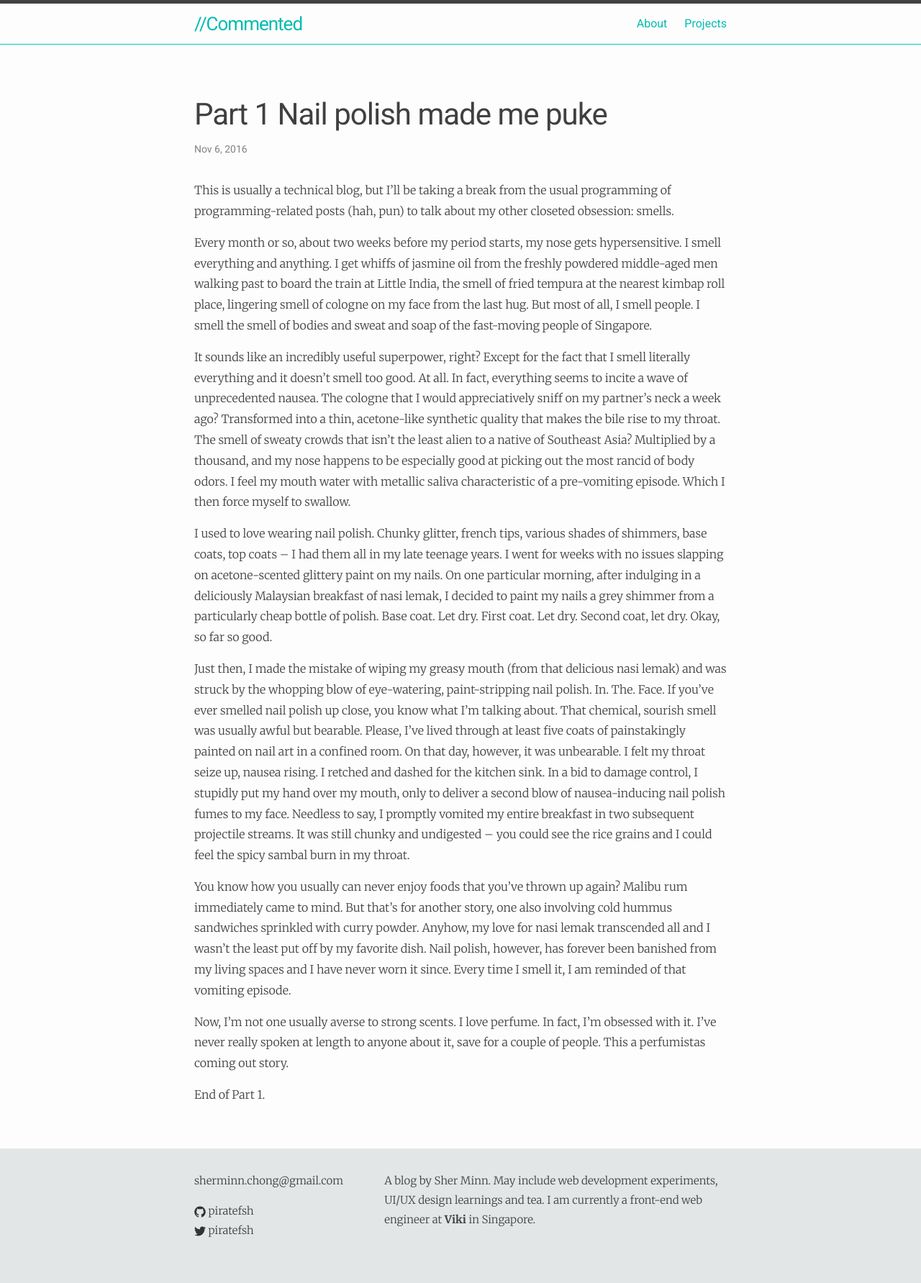
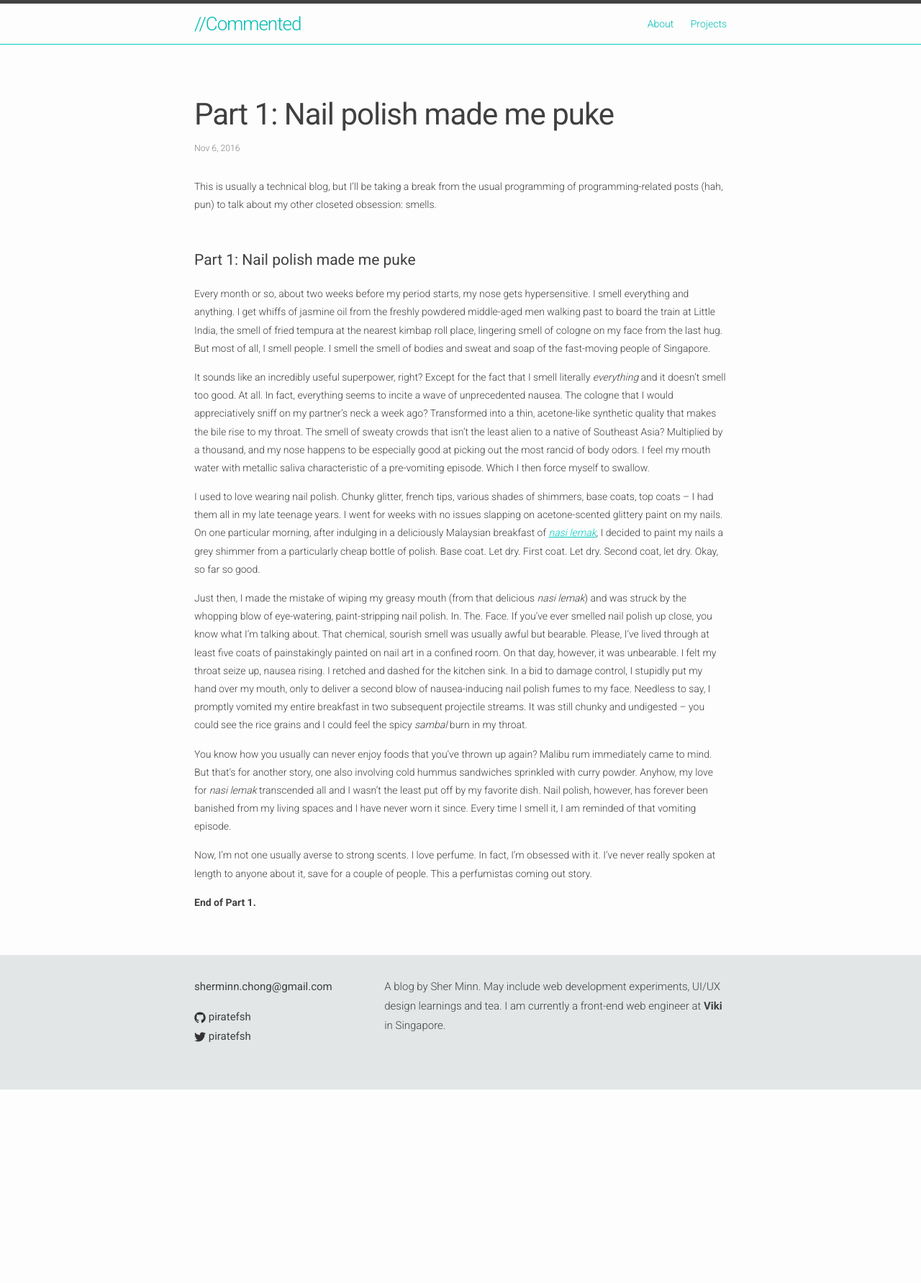
Before and after one commit to piratefsh/piratefsh.github.io, a Jekyll site: the page built from _posts/2016-11-06-nail-polish-made-me-puke.markdown, in a window 1280 px wide. Shown: the whole page at 72% size. Built offline with Jekyll 4.4.1, drawn with Linux system fonts in a browser that asks for light colours; after the commit the page ends 1514 px from its top, so only the background shows below that.

Commit message:
Update post and style

```diff
--- a/_posts/2016-11-06-nail-polish-made-me-puke.markdown
+++ b/_posts/2016-11-06-nail-polish-made-me-puke.markdown
@@ -1,21 +1,23 @@
 ---
-title: Part 1 Nail polish made me puke
+title: "Part 1: Nail polish made me puke"
 layout: post
 ---
 
 This is usually a technical blog, but I'll be taking a break from the usual programming of programming-related posts (hah, pun) to talk about my other closeted obsession: smells.
 
+# Part 1: Nail polish made me puke
+
 Every month or so, about two weeks before my period starts, my nose gets hypersensitive. I smell everything and anything. I get whiffs of jasmine oil from the freshly powdered middle-aged men walking past to board the train at Little India, the smell of fried tempura at the nearest kimbap roll place, lingering smell of cologne on my face from the last hug. But most of all, I smell people. I smell the smell of bodies and sweat and soap of the fast-moving people of Singapore.
 
-It sounds like an incredibly useful superpower, right? Except for the fact that I smell literally everything and it doesn’t smell too good. At all. In fact, everything seems to incite a wave of unprecedented nausea. The cologne that I would appreciatively sniff on my partner’s neck a week ago? Transformed into a thin, acetone-like synthetic quality that makes the bile rise to my throat. The smell of sweaty crowds that isn’t the least alien to a native of Southeast Asia? Multiplied by a thousand, and my nose happens to be especially good at picking out the most rancid of body odors. I feel my mouth water with metallic saliva characteristic of a pre-vomiting episode. Which I then force myself to swallow.
+It sounds like an incredibly useful superpower, right? Except for the fact that I smell literally _everything_ and it doesn’t smell too good. At all. In fact, everything seems to incite a wave of unprecedented nausea. The cologne that I would appreciatively sniff on my partner’s neck a week ago? Transformed into a thin, acetone-like synthetic quality that makes the bile rise to my throat. The smell of sweaty crowds that isn’t the least alien to a native of Southeast Asia? Multiplied by a thousand, and my nose happens to be especially good at picking out the most rancid of body odors. I feel my mouth water with metallic saliva characteristic of a pre-vomiting episode. Which I then force myself to swallow.
 
-I used to love wearing nail polish. Chunky glitter, french tips, various shades of shimmers, base coats, top coats -- I had them all in my late teenage years. I went for weeks with no issues slapping on acetone-scented glittery paint on my nails. On one particular morning, after indulging in a deliciously Malaysian breakfast of nasi lemak, I decided to paint my nails a grey shimmer from a particularly cheap bottle of polish. Base coat. Let dry. First coat. Let dry. Second coat, let dry. Okay, so far so good.
+I used to love wearing nail polish. Chunky glitter, french tips, various shades of shimmers, base coats, top coats -- I had them all in my late teenage years. I went for weeks with no issues slapping on acetone-scented glittery paint on my nails. On one particular morning, after indulging in a deliciously Malaysian breakfast of [_nasi lemak_](https://www.google.com.sg/search?q=nasi+lemak&source=lnms&tbm=isch&sa=X&ved=0ahUKEwiS0KHjq5PQAhVJqI8KHeNrAsAQ_AUICCgB&biw=1440&bih=799), I decided to paint my nails a grey shimmer from a particularly cheap bottle of polish. Base coat. Let dry. First coat. Let dry. Second coat, let dry. Okay, so far so good.
 
-Just then, I made the mistake of wiping my greasy mouth (from that delicious nasi lemak) and was struck by the whopping blow of eye-watering, paint-stripping nail polish. In. The. Face. If you’ve ever smelled nail polish up close, you know what I’m talking about. That chemical, sourish smell was usually awful but bearable. Please, I’ve lived through at least five coats of painstakingly painted on nail art in a confined room. On that day, however, it was unbearable. I felt my throat seize up, nausea rising. I retched and dashed for the kitchen sink. In a bid to damage control, I stupidly put my hand over my mouth, only to deliver a second blow of nausea-inducing nail polish fumes to my face. Needless to say, I promptly vomited my entire breakfast in two subsequent projectile streams. It was still chunky and undigested -- you could see the rice grains and I could feel the spicy sambal burn in my throat.
+Just then, I made the mistake of wiping my greasy mouth (from that delicious _nasi lemak_) and was struck by the whopping blow of eye-watering, paint-stripping nail polish. In. The. Face. If you’ve ever smelled nail polish up close, you know what I’m talking about. That chemical, sourish smell was usually awful but bearable. Please, I’ve lived through at least five coats of painstakingly painted on nail art in a confined room. On that day, however, it was unbearable. I felt my throat seize up, nausea rising. I retched and dashed for the kitchen sink. In a bid to damage control, I stupidly put my hand over my mouth, only to deliver a second blow of nausea-inducing nail polish fumes to my face. Needless to say, I promptly vomited my entire breakfast in two subsequent projectile streams. It was still chunky and undigested -- you could see the rice grains and I could feel the spicy _sambal_ burn in my throat.
 
-You know how you usually can never enjoy foods that you’ve thrown up again? Malibu rum immediately came to mind. But that’s for another story, one also involving cold hummus sandwiches sprinkled with curry powder. Anyhow, my love for nasi lemak transcended all and I wasn’t the least put off by my favorite dish. Nail polish, however, has forever been banished from my living spaces and I have never worn it since. Every time I smell it, I am reminded of that vomiting episode.
+You know how you usually can never enjoy foods that you’ve thrown up again? Malibu rum immediately came to mind. But that’s for another story, one also involving cold hummus sandwiches sprinkled with curry powder. Anyhow, my love for _nasi lemak_ transcended all and I wasn’t the least put off by my favorite dish. Nail polish, however, has forever been banished from my living spaces and I have never worn it since. Every time I smell it, I am reminded of that vomiting episode.
 
 Now, I’m not one usually averse to strong scents. I love perfume. In fact, I’m obsessed with it. I’ve never really spoken at length to anyone about it, save for a couple of people. This a perfumistas coming out story.
 
 
-End of Part 1.
+__End of Part 1.__
--- a/css/main.scss
+++ b/css/main.scss
@@ -7,7 +7,7 @@
 
 // Our variables
 $base-font-family: Helvetica, Arial, sans-serif;
-$base-font-size:   16px;
+$base-font-size:   14px;
 $small-font-size:  $base-font-size * 0.875;
 $base-line-height: 1.8;
 
--- a/css/style.sass
+++ b/css/style.sass
@@ -1,10 +1,10 @@
 ---
 ---
 
-@import url(http://fonts.googleapis.com/css?family=Roboto|Merriweather:300,700)
+@import url(http://fonts.googleapis.com/css?family=Roboto:300,400,700)
 // Constants
 $heading-font-family: Roboto, 'Helvetica', sans-serif
-$body-font-family: Merriweather, 'Times New Roman', serif
+$body-font-family: Roboto, 'Helvetica', sans-serif
 $body-text-color: #404041
 
 // Colors
@@ -20,6 +20,7 @@ body
     color: $body-text-color
 
 h1, h2, h3, h4
+    font-weight: 400
     font-family: $heading-font-family
 
 .post
```
